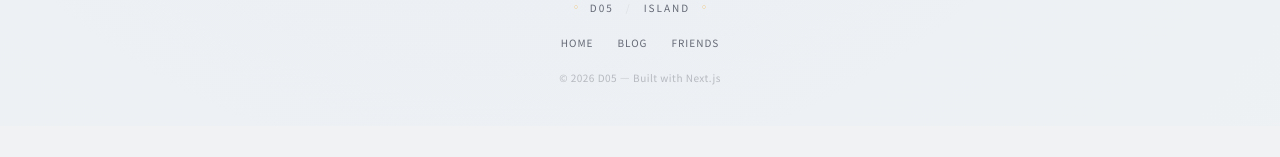
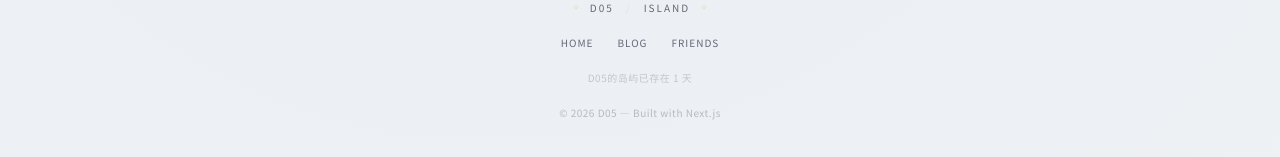
Before and after one commit to hem0u/d05-site, a Next.js app: page / in a window 1280 px wide. Shown: the part 3162-3319 px from the top of the page. Before the commit the page ends 3288 px from the top, so only its background shows below. Built offline with nearby package versions, Linux system fonts and the light colour scheme; a web font is replaced by a local one.

Commit message:
fix: days counter using UTC calendar math, init immediately

```diff
--- a/src/components/footer.tsx
+++ b/src/components/footer.tsx
@@ -14,14 +14,22 @@ const QUOTES = [
   "ずっと、ずっと、一緒にいよう",
 ]
 
+function calcDays(siteStart: string | undefined): number {
+  if (!siteStart) return 0
+  const start = new Date(siteStart)
+  const startDay = Date.UTC(start.getUTCFullYear(), start.getUTCMonth(), start.getUTCDate())
+  const now = new Date()
+  const nowDay = Date.UTC(now.getUTCFullYear(), now.getUTCMonth(), now.getUTCDate())
+  return Math.floor((nowDay - startDay) / 86400000) + 1
+}
+
 export function Footer() {
   const quote = QUOTES[Math.floor(Math.random() * QUOTES.length)]
-  const [daysOnline, setDaysOnline] = useState(0)
+  const [daysOnline, setDaysOnline] = useState(() => profile.siteStart ? calcDays(profile.siteStart) : 0)
 
   useEffect(() => {
     if (!profile.siteStart) return
-    const start = new Date(profile.siteStart).getTime()
-    const update = () => setDaysOnline(Math.floor((Date.now() - start) / 86400000))
+    const update = () => setDaysOnline(calcDays(profile.siteStart))
     update()
     const interval = setInterval(update, 60000)
     return () => clearInterval(interval)
```
Also changed, not shown: public/images/react-02.png (added).
